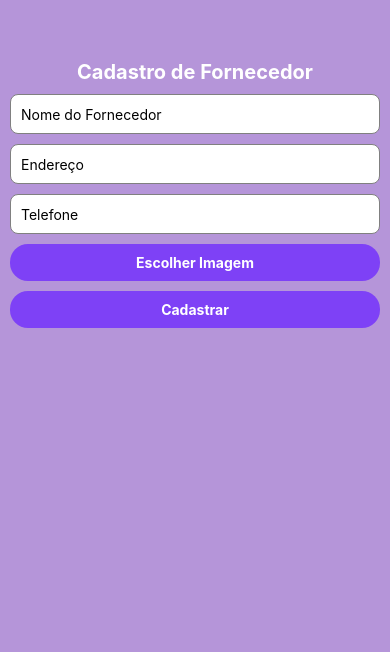
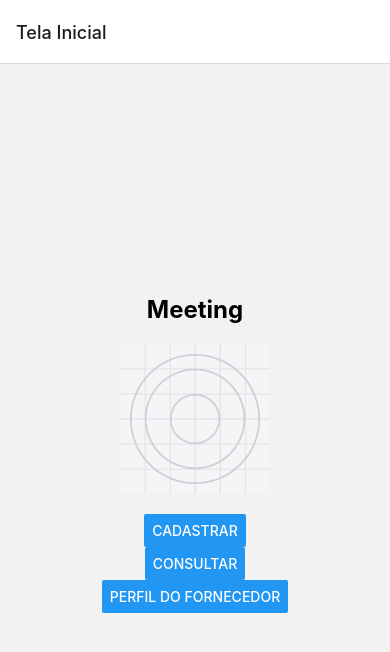
Before and after one commit to madukisp/react-native-missao1-mundo4, a React Native app: screen / in a window 390 px wide. Shown: the top 652 px of the page. Built offline with nearby package versions, Linux system fonts and the light colour scheme.

Commit message:
Atualização de funcionalidades

```diff
--- a/App.js
+++ b/App.js
@@ -1,49 +1,53 @@
-import React, { useState } from 'react';
-import { View, Alert } from 'react-native';
+import React from 'react';
+import { FornecedoresProvider } from './src/context/FornecedoresContext';
+import { NavigationContainer } from '@react-navigation/native';
+import { createStackNavigator } from '@react-navigation/stack';
+import { StyleSheet } from 'react-native';
+
 import CadastroFornecedor from './src/components/CadastroFornecedor';
+import TelaInicial from './src/components/TelaInicial';
 import ListagemFornecedores from './src/components/ListagemFornecedores';
-import styles from './src/styles/AppStyles';
+import FornecedorProfile from './src/components/FornecedorProfile';
+
+const Stack = createStackNavigator();
+
+const styles = StyleSheet.create({
+  container: {
+    flex: 1,
+    paddingTop: 50,
+    backgroundColor: '#b595d9',
+    color: '#fff',
+  },
+});
 
 const App = () => {
-  const [fornecedores, setFornecedores] = useState([]);
-  const [fornecedorEditando, setFornecedorEditando] = useState(null);
-
-  const adicionarFornecedor = (fornecedor) => {
-    setFornecedores((currentFornecedores) => [
-      ...currentFornecedores,
-      { ...fornecedor, id: Math.random().toString() },
-    ]);
-  };
-
-  const excluirFornecedor = (id) => {
-    Alert.alert(
-      "Confirmar exclusão",
-      "Deseja realmente excluir este fornecedor?",
-      [
-        { text: "Cancelar" },
-        {
-          text: "Excluir",
-          onPress: () => {
-            setFornecedores((currentFornecedores) =>
-              currentFornecedores.filter((fornecedor) => fornecedor.id !== id)
-            );
-          },
-        },
-      ]
-    );
-  };
-
   return (
-    <View style={styles.container}>
-      <CadastroFornecedor
-        onCadastro={adicionarFornecedor}
-        fornecedorEditando={fornecedorEditando}
-      />
-      <ListagemFornecedores
-        fornecedores={fornecedores}
-        onExcluir={excluirFornecedor}
-      />
-    </View>
+    <FornecedoresProvider>
+      <NavigationContainer>
+        <Stack.Navigator initialRouteName="TelaInicial">
+          <Stack.Screen
+            name="TelaInicial"
+            component={TelaInicial}
+            options={{ title: 'Tela Inicial' }}
+          />
+          <Stack.Screen
+            name="CadastroFornecedor"
+            component={CadastroFornecedor}
+            options={{ title: 'Cadastro de Fornecedor' }}
+          />
+          <Stack.Screen
+            name="ListagemFornecedores"
+            component={ListagemFornecedores}
+            options={{ title: 'Listagem de Fornecedores' }}
+          />
+          <Stack.Screen
+            name="PerfilFornecedor"
+            component={FornecedorProfile}
+            options={{ title: 'Perfil do Fornecedor' }}
+          />
+        </Stack.Navigator>
+      </NavigationContainer>
+    </FornecedoresProvider>
   );
 };
 
--- a/src/components/CadastroFornecedor.js
+++ b/src/components/CadastroFornecedor.js
@@ -1,14 +1,22 @@
-import React, { useState } from 'react';
-import { View, Text, TextInput, Image } from 'react-native';
+import React, { useState, useContext, useEffect } from 'react';
+import { View, Text, TextInput, Image, TouchableOpacity, Alert, StyleSheet } from 'react-native';
 import * as ImagePicker from 'expo-image-picker';
-import { TouchableOpacity } from 'react-native';
-import styles from '../styles/CadastroFornecedorStyles';
+import { FornecedoresContext } from '../context/FornecedoresContext';
 
-const CadastroFornecedor = ({ onCadastro }) => {
-    const [nome, setNome] = useState('');
-    const [endereco, setEndereco] = useState('');
-    const [telefone, setTelefone] = useState('');
-    const [imagemUri, setImagemUri] = useState('');
+const CadastroFornecedor = ({ navigation, route }) => {
+  const { adicionarFornecedor, atualizarFornecedor } = useContext(FornecedoresContext);
+  const fornecedorParaEditar = route.params?.fornecedor;
+
+  const [nome, setNome] = useState(fornecedorParaEditar?.nome || '');
+  const [endereco, setEndereco] = useState(fornecedorParaEditar?.endereco || '');
+  const [telefone, setTelefone] = useState(fornecedorParaEditar?.telefone || '');
+  const [imagemUri, setImagemUri] = useState(fornecedorParaEditar?.imagemUri || '');
+
+  useEffect(() => {
+    if (fornecedorParaEditar) {
+      navigation.setOptions({ title: 'Editar Fornecedor' });
+    }
+  }, [fornecedorParaEditar, navigation]);
 
   const escolherImagem = async () => {
     let resultado = await ImagePicker.launchImageLibraryAsync({
@@ -18,23 +26,29 @@ const CadastroFornecedor = ({ onCadastro }) => {
       quality: 1,
     });
 
-        if (!resultado.cancelled) {
-            const uri = resultado.assets[0].uri;
-            console.log("Imagem URI:", uri);
-            setImagemUri(uri);
+    // Certifique-se de que esta linha usa 'cancelled' em minúsculas.
+    if (!resultado.cancelled && resultado.assets) {
+      setImagemUri(resultado.assets[0].uri);
     }
   };
 
-    const handleCadastro = () => {
-        if (nome && endereco && telefone && imagemUri) {
-            onCadastro({ nome, endereco, telefone, imagemUri });
-            setNome('');
-            setEndereco('');
-            setTelefone('');
-            setImagemUri(null);
+
+
+
+
+  const handleSalvar = () => {
+    if (!nome || !endereco || !telefone || !imagemUri) {
+      Alert.alert('Erro', 'Por favor, preencha todos os campos e selecione uma imagem.');
+      return;
+    }
+
+    if (fornecedorParaEditar) {
+      atualizarFornecedor({ id: fornecedorParaEditar.id, nome, endereco, telefone, imagemUri });
     } else {
-            alert('Por favor, preencha todos os campos e selecione uma imagem.');
+      adicionarFornecedor({ nome, endereco, telefone, imagemUri });
     }
+
+    navigation.goBack();
   };
 
   return (
@@ -61,14 +75,53 @@ const CadastroFornecedor = ({ onCadastro }) => {
       <TouchableOpacity style={styles.button} onPress={escolherImagem}>
         <Text style={styles.buttonText}>Escolher Imagem</Text>
       </TouchableOpacity>
-            {imagemUri && (
+      {imagemUri ? (
         <Image source={{ uri: imagemUri }} style={styles.image} />
-            )}
-            <TouchableOpacity style={styles.button} onPress={handleCadastro}>
-                <Text style={styles.buttonText}>Cadastrar</Text>
+      ) : null}
+      <TouchableOpacity style={styles.button} onPress={handleSalvar}>
+        <Text style={styles.buttonText}>{fornecedorParaEditar ? 'Atualizar' : 'Cadastrar'}</Text>
       </TouchableOpacity>
     </View>
   );
 };
 
+const styles = StyleSheet.create({
+    container: {
+        padding: 10,
+        color: '#fff',
+    },
+    input: {
+        height: 40,
+        borderColor: 'gray',
+        borderWidth: 1,
+        marginBottom: 10,
+        backgroundColor: '#fff',
+        padding: 10,
+        borderRadius: 8,
+    },
+    image: {
+        width: 100,
+        height: 100,
+        marginBottom: 10,
+    },
+    titulo: {
+        color: '#fff',
+        fontSize: 20,
+        fontWeight: 'bold',
+        textAlign: 'center',
+        marginBottom: 10,
+    },
+    button: {
+        backgroundColor: '#7e41f6',
+        padding: 10,
+        borderRadius: 18,
+        marginBottom: 10,
+    },
+    buttonText: {
+        color: '#fff',
+        textAlign: 'center',
+        fontWeight: 'bold',
+    },
+});
+
 export default CadastroFornecedor;
--- a/src/components/FornecedorProfile.js
+++ b/src/components/FornecedorProfile.js
@@ -1,8 +1,6 @@
 import React, { useState, useEffect } from 'react';
-import { Button, Image, View, Platform } from 'react-native';
+import { Button, Image, View, Platform, StyleSheet } from 'react-native';
 import * as ImagePicker from 'expo-image-picker';
-import { styles } from '../styles/FornecedorProfileStyles';
-
 
 export default function FornecedorProfile() {
   const [image, setImage] = useState(null);
@@ -53,3 +51,15 @@ export default function FornecedorProfile() {
     </View>
   );
 }
+
+const styles = StyleSheet.create({
+  container: {
+    flex: 1,
+    alignItems: 'center',
+    justifyContent: 'center',
+  },
+  image: {
+    width: 200,
+    height: 200,
+  },
+});
--- a/src/components/ListagemFornecedores.js
+++ b/src/components/ListagemFornecedores.js
@@ -1,31 +1,132 @@
-import React from 'react';
-import { View, Text, FlatList, Image, TouchableOpacity } from 'react-native';
-import styles from '../styles/ListagemFornecedoresStyles';
 
-const ListagemFornecedores = ({ fornecedores, onExcluir }) => {
-  const renderItem = ({ item }) => {
-    return (
+import React, { useContext } from 'react';
+import { SectionList, View, Text, Image, TouchableOpacity, StyleSheet, Alert } from 'react-native';
+import { FornecedoresContext } from '../context/FornecedoresContext';
+
+const ListagemFornecedores = ({ navigation }) => {
+  const { fornecedores, excluirFornecedor } = useContext(FornecedoresContext);
+
+  // Agrupar fornecedores por inicial do nome
+  const fornecedoresAgrupados = fornecedores.reduce((acc, fornecedor) => {
+    const initial = fornecedor.nome[0].toUpperCase();
+    if (!acc[initial]) {
+      acc[initial] = [];
+    }
+    acc[initial].push(fornecedor);
+    return acc;
+  }, {});
+
+  // Ordenar cada grupo e criar as seções
+  const sectionData = Object.keys(fornecedoresAgrupados)
+    .sort()
+    .map(key => ({
+      title: key,
+      data: fornecedoresAgrupados[key].sort((a, b) => a.nome.localeCompare(b.nome)),
+    }));
+
+  const handleAlterarPress = fornecedor => {
+    navigation.navigate('CadastroFornecedor', { fornecedor });
+  };
+
+  const handleExcluirPress = id => {
+    Alert.alert(
+      'Excluir Fornecedor',
+      'Tem certeza que deseja excluir este fornecedor?',
+      [
+        { text: 'Cancelar' },
+        {
+          text: 'Excluir',
+          onPress: () => excluirFornecedor(id),
+        },
+      ],
+    );
+  };
+
+  const renderItem = ({ item }) => (
     <View style={styles.item}>
       <Image source={{ uri: item.imagemUri }} style={styles.image} />
       <View style={styles.textContainer}>
-          <Text>{item.nome}</Text>
+        <Text style={styles.nome}>{item.nome}</Text>
         <Text>{item.endereco}</Text>
         <Text>{item.telefone}</Text>
       </View>
-        <TouchableOpacity style={styles.excluirButton} onPress={() => onExcluir(item.id)}>
-          <Text style={styles.excluirButtonText}>Excluir</Text>
+      <TouchableOpacity style={styles.botao} onPress={() => handleAlterarPress(item)}>
+        <Text style={styles.botaoTexto}>Alterar</Text>
+      </TouchableOpacity>
+      <TouchableOpacity style={styles.botao} onPress={() => handleExcluirPress(item.id)}>
+        <Text style={styles.botaoTexto}>Excluir</Text>
       </TouchableOpacity>
     </View>
   );
-  };
 
   return (
-    <FlatList
-      data={fornecedores}
-      keyExtractor={(item) => item.id.toString()}
+    <SectionList
+      sections={sectionData}
       renderItem={renderItem}
+      renderSectionHeader={({ section: { title } }) => (
+        <Text style={styles.sectionHeader}>{title}</Text>
+      )}
+      keyExtractor={(item, index) => `list-item-${index}`}
     />
   );
 };
 
+const styles = StyleSheet.create({
+  container: {
+    flex: 1,
+    paddingTop: 22,
+  },
+  sectionHeader: {
+    paddingTop: 2,
+    paddingLeft: 10,
+    paddingRight: 10,
+    paddingBottom: 2,
+    fontSize: 18,
+    fontWeight: 'bold',
+    backgroundColor: '#f0f0f0',
+  },
+  item: {
+    flexDirection: 'row',
+    alignItems: 'center',
+    padding: 10,
+    borderBottomWidth: 1,
+    borderBottomColor: '#cccccc',
+  },
+  image: {
+    width: 50,
+    height: 50,
+    borderRadius: 25,
+    marginRight: 10,
+  },
+  textContainer: {
+    flex: 1,
+  },
+  nome: {
+    fontWeight: 'bold',
+  },
+  endereco: {},
+  telefone: {},
+  excluirButton: {
+    backgroundColor: '#ea3333',
+    padding: 10,
+    borderRadius: 5,
+    marginLeft: 10,
+  },
+  excluirButtonText: {
+    color: '#fff',
+    fontWeight: 'bold',
+  },
+  botao: {
+    backgroundColor: '#f0f0f0',
+    padding: 10,
+    borderRadius: 5,
+    margin: 5,
+  },
+  botaoTexto: {
+    color: 'black',
+    textAlign: 'center',
+    fontWeight: 'bold',
+  },
+});
+
 export default ListagemFornecedores;
--- /dev/null
+++ b/src/components/TelaInicial.js
@@ -0,0 +1,50 @@
+
+
+import React from 'react';
+import { View, Text, Image, Button, StyleSheet } from 'react-native';
+
+
+const TelaInicial = ({ navigation }) => {
+  return (
+    <View style={styles.container}>
+      <Text style={styles.nome}>Meeting</Text>
+      <Image
+        source={require('../../assets/icon.png')}
+        style={styles.logo}
+      />
+      <Button
+        title="Cadastrar"
+        onPress={() => navigation.navigate('CadastroFornecedor')}
+      />
+      <Button
+        title="Consultar"
+        onPress={() => navigation.navigate('ListagemFornecedores')}
+      />
+      <Button
+        title="Perfil do Fornecedor"
+        onPress={() => navigation.navigate('PerfilFornecedor')}
+      />
+    </View>
+  );
+};
+
+const styles = StyleSheet.create({
+  container: {
+    flex: 1,
+    justifyContent: 'center',
+    alignItems: 'center',
+    padding: 20,
+  },
+  nome: {
+    fontSize: 24,
+    fontWeight: 'bold',
+    marginBottom: 20,
+  },
+  logo: {
+    width: 150,
+    height: 150,
+    marginBottom: 20,
+  },
+});
+
+export default TelaInicial;
--- /dev/null
+++ b/src/context/FornecedoresContext.js
@@ -0,0 +1,63 @@
+
+import React, { createContext, useState, useEffect } from 'react';
+import AsyncStorage from '@react-native-async-storage/async-storage';
+
+export const FornecedoresContext = createContext();
+
+export const FornecedoresProvider = ({ children }) => {
+  const [fornecedores, setFornecedores] = useState([]);
+
+  useEffect(() => {
+    carregarFornecedores();
+  }, []);
+
+  const salvarFornecedores = async () => {
+    try {
+      const jsonValue = JSON.stringify(fornecedores);
+      await AsyncStorage.setItem('@fornecedores', jsonValue);
+    } catch (e) {
+      console.error('Erro ao salvar os fornecedores', e);
+    }
+  };
+
+  const carregarFornecedores = async () => {
+    try {
+      const jsonValue = await AsyncStorage.getItem('@fornecedores');
+      setFornecedores(jsonValue != null ? JSON.parse(jsonValue) : []);
+    } catch(e) {
+      console.error('Erro ao carregar os fornecedores', e);
+    }
+  };
+
+  const adicionarFornecedor = (novoFornecedor) => {
+    setFornecedores(currentFornecedores => {
+      const updatedFornecedores = [...currentFornecedores, { ...novoFornecedor, id: Math.random().toString() }];
+      salvarFornecedores(updatedFornecedores);
+      return updatedFornecedores;
+    });
+  };
+
+  const atualizarFornecedor = (fornecedorAtualizado) => {
+    setFornecedores(currentFornecedores => {
+      const updatedFornecedores = currentFornecedores.map(fornecedor =>
+        fornecedor.id === fornecedorAtualizado.id ? fornecedorAtualizado : fornecedor
+      );
+      salvarFornecedores(updatedFornecedores);
+      return updatedFornecedores;
+    });
+  };
+
+  const excluirFornecedor = (id) => {
+    setFornecedores(currentFornecedores => {
+      const updatedFornecedores = currentFornecedores.filter(fornecedor => fornecedor.id !== id);
+      salvarFornecedores(updatedFornecedores);
+      return updatedFornecedores;
+    });
+  };
+
+  return (
+    <FornecedoresContext.Provider value={{ fornecedores, adicionarFornecedor, atualizarFornecedor, excluirFornecedor }}>
+      {children}
+    </FornecedoresContext.Provider>
+  );
+};
--- a/src/styles/AppStyles.js
+++ /dev/null
@@ -1,12 +0,0 @@
-import { StyleSheet } from 'react-native';
-
-const styles = StyleSheet.create({
-  container: {
-    flex: 1,
-    paddingTop: 50,
-    backgroundColor: '#b595d9',
-    color: '#fff',
-  },
-});
-
-export default styles;
--- a/src/styles/CadastroFornecedorStyles.js
+++ /dev/null
@@ -1,42 +0,0 @@
-import { StyleSheet } from 'react-native';
-
-const styles = StyleSheet.create({
-    container: {
-        padding: 10,
-        color: '#fff',
-    },
-    input: {
-        height: 40,
-        borderColor: 'gray',
-        borderWidth: 1,
-        marginBottom: 10,
-        backgroundColor: '#fff',
-        padding: 10,
-        borderRadius: 8,
-    },
-    image: {
-        width: 100,
-        height: 100,
-        marginBottom: 10,
-    },
-    titulo: {
-        color: '#fff',
-        fontSize: 20,
-        fontWeight: 'bold',
-        textAlign: 'center',
-        marginBottom: 10,
-    },
-    button: {
-        backgroundColor: '#7e41f6',
-        padding: 10,
-        borderRadius: 18,
-        marginBottom: 10,
-    },
-    buttonText: {
-        color: '#fff',
-        textAlign: 'center',
-        fontWeight: 'bold',
-    },
-});
-
-export default styles;
--- a/src/styles/ListagemFornecedoresStyles.js
+++ /dev/null
@@ -1,45 +0,0 @@
-import { StyleSheet } from 'react-native';
-
-const styles = StyleSheet.create({
-  item: {
-    flexDirection: 'row',
-    alignItems: 'center',
-    marginBottom: 15,
-    backgroundColor: '#EDE7F6',
-    elevation: 3,
-    shadowColor: '#000',
-    shadowOffset: { width: 0, height: 1 },
-    shadowOpacity: 0.2,
-    shadowRadius: 1,
-    paddingVertical: 10,
-    paddingHorizontal: 20,
-    marginHorizontal: 20,
-    borderRadius: 8,
-  },
-  image: {
-    width: 40,
-    height: 40,
-    borderRadius: 20,
-    marginRight: 15,
-    borderWidth: 2,
-    borderColor: '#8A2BE2',
-  },
-  textContainer: {
-    flex: 1,
-    justifyContent: 'center',
-
-  },
-  excluirButton: {
-    backgroundColor: '#ea3333',
-    paddingHorizontal: 15,
-    paddingVertical: 8,
-    borderRadius: 5,
-  },
-  excluirButtonText: {
-    color: '#fff',
-    fontWeight: 'bold',
-    textAlign: 'center',
-  },
-});
-
-export default styles;
```
Also changed, not shown: src/components/ImagemFornecedor.js (+11 -0 lines), src/styles/FornecedorProfileStyles.js (deleted, +0 -13 lines), src/styles/ImagemFornecedorStyles.js (deleted, +0 -12 lines), 1 other file (tests, documents, lock files or other folders). Lines whose indentation alone changed are shown as unchanged.
